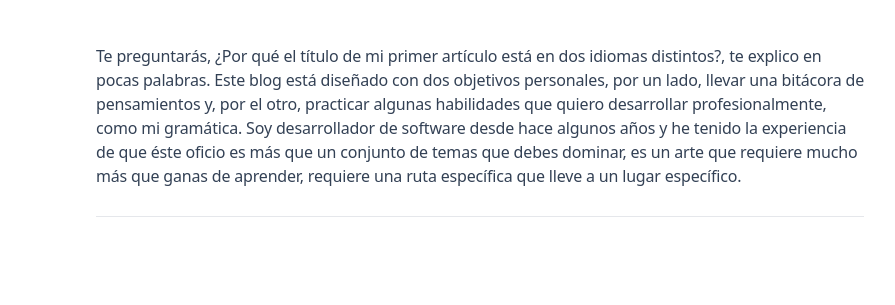
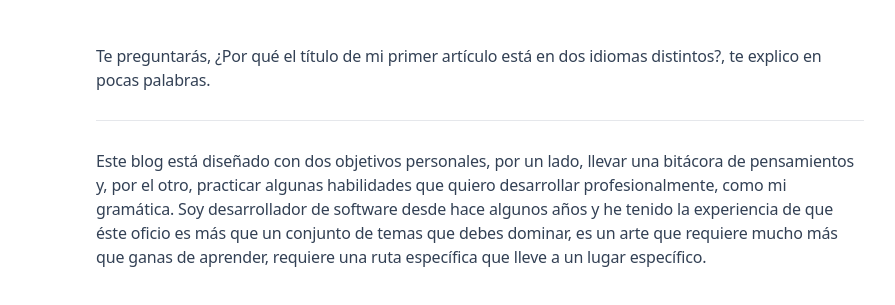
Before and after one commit to marombeltran/marombeltran.github.io, a website: page blog/greeting.html in a window 1280 px wide. Shown: the part 269-574 px from the top of the page, without its empty margins (160-1055 px from the left). Drawn offline with Linux system fonts and the light colour scheme; a web font is replaced by a local one.

Commit message:
Change font styles

```diff
--- a/blog/greeting.html
+++ b/blog/greeting.html
@@ -47,15 +47,18 @@
                                     </li>
                                 </ul>
                             </div>
-                            <div class="mt-12 prose prose-slate dark:prose-dark font-normal text-slate-700">
+                            <div class="mt-12 prose prose-slate dark:prose-dark font-lg text-slate-700">
                                 <p>
-                                    Te preguntarás, ¿Por qué el título de mi primer artículo está en dos idiomas distintos?, te explico en pocas palabras. Este blog está diseñado con dos objetivos personales, por un lado, llevar una bitácora
+                                    Te preguntarás, ¿Por qué el título de mi primer artículo está en dos idiomas distintos?, te explico en pocas palabras.
+
+                                </p>
+                                <hr class="my-7">
+                                <p>
+
+                                    Este blog está diseñado con dos objetivos personales, por un lado, llevar una bitácora
                                     de pensamientos y, por el otro, practicar algunas habilidades que quiero desarrollar profesionalmente, como mi gramática. Soy desarrollador de software desde hace algunos años y he tenido la experiencia
                                     de que éste oficio es más que un conjunto de temas que debes dominar, es un arte que requiere mucho más que ganas de aprender, requiere una ruta específica que lleve a un lugar específico.
-
                                 </p>
-                                <p></p>
-                                <hr class="my-7">
                                 <p></p>
                             </div>
                         </article>
```
